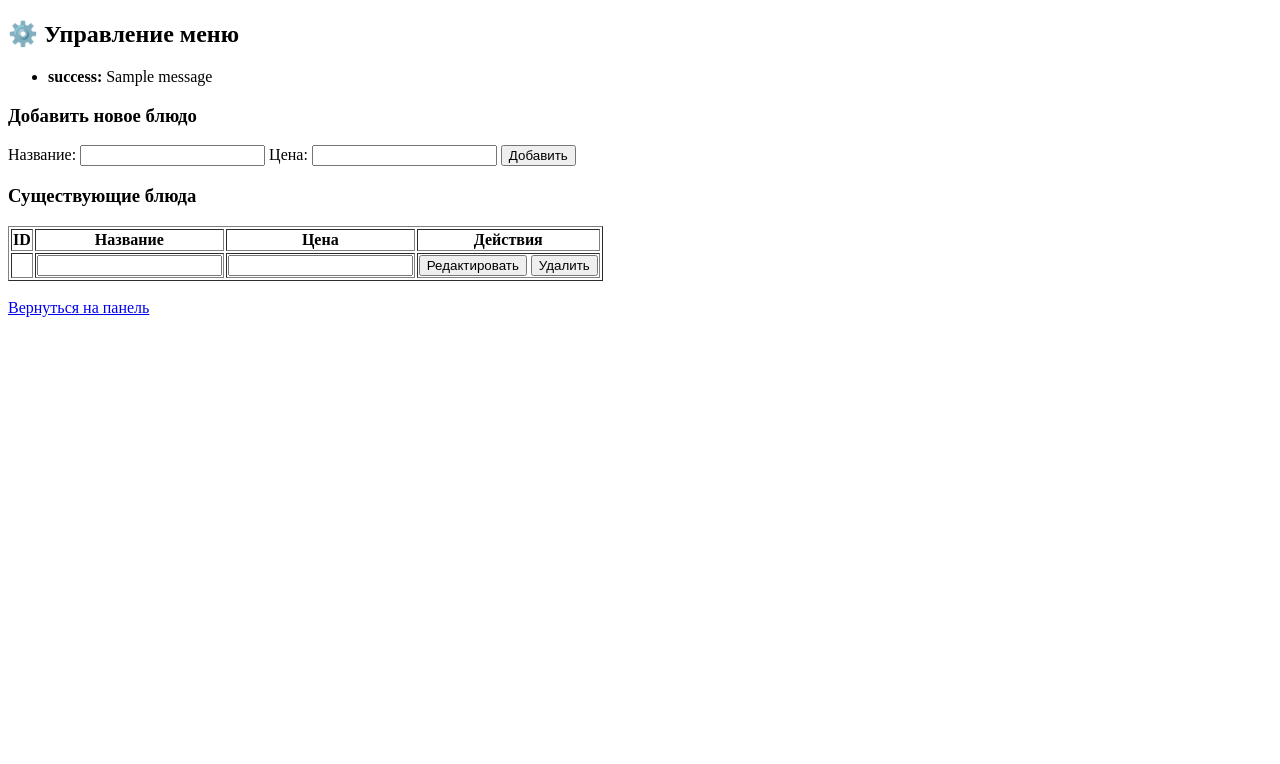
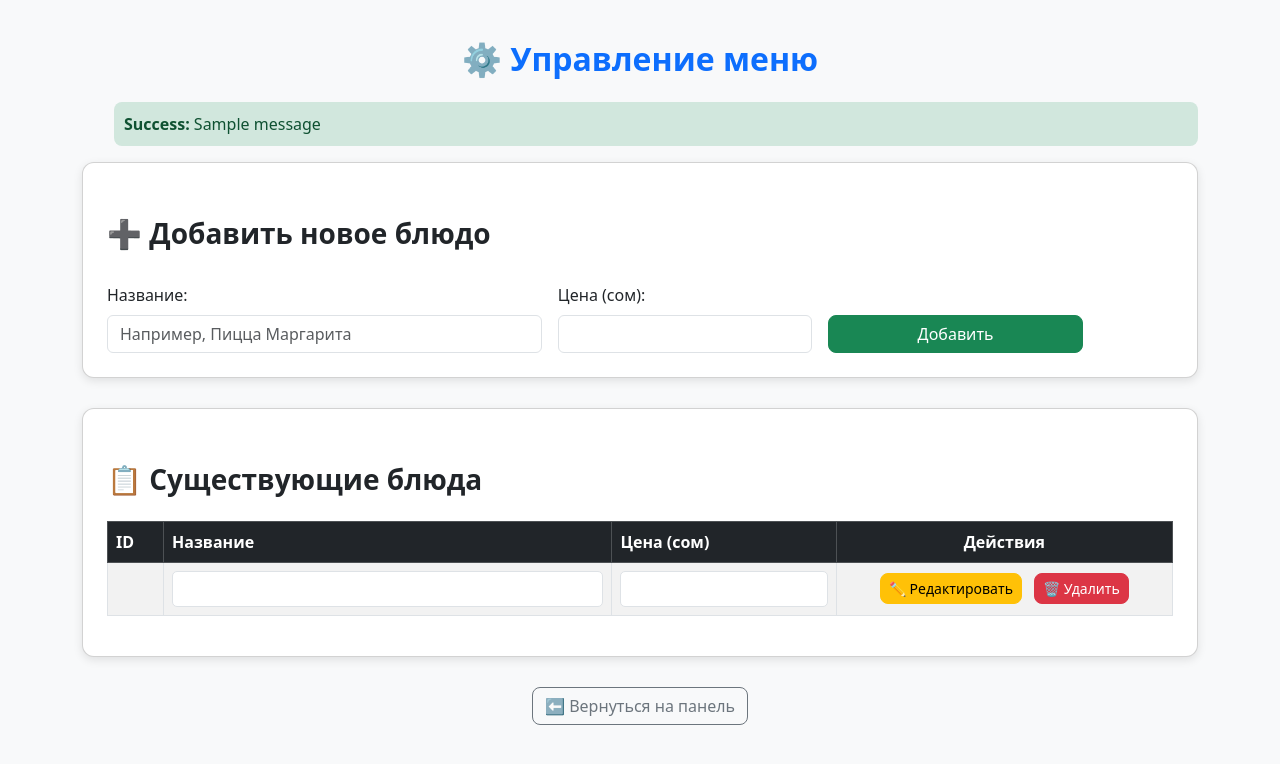
Before and after one commit to Edaway/Stolovaya, a Flask app: template templates/manage_menu.html in a window 1280 px wide. Shown: the top 764 px of the page. Run offline with Flask 3, Linux system fonts and the light colour scheme; the template is opened without the code that fills it: most values are stand-ins (such as "Sample title", 1, 10 or a date in 2020); one stand-in notice (Sample message) is shown.

Commit message:
исправление (управление меню)

```diff
--- a/templates/manage_menu.html
+++ b/templates/manage_menu.html
@@ -3,54 +3,122 @@
 <head>
     <meta charset="UTF-8">
     <title>Управление меню</title>
+    <link href="https://cdn.jsdelivr.net/npm/bootstrap@5.3.2/dist/css/bootstrap.min.css" rel="stylesheet">
+    <style>
+        body {
+            background-color: #f8f9fa;
+            padding: 40px;
+        }
+        h2 {
+            font-weight: 700;
+            color: #0d6efd;
+            margin-bottom: 20px;
+        }
+        h3 {
+            margin-top: 30px;
+            font-weight: 600;
+        }
+        .card {
+            border-radius: 12px;
+            box-shadow: 0 3px 10px rgba(0,0,0,0.1);
+            margin-bottom: 30px;
+        }
+        .btn-custom {
+            border-radius: 8px;
+        }
+        table input {
+            width: 100%;
+            border: 1px solid #dee2e6;
+            border-radius: 5px;
+            padding: 5px;
+        }
+        .flash-messages li {
+            list-style: none;
+            padding: 10px;
+            margin-bottom: 10px;
+            border-radius: 8px;
+        }
+        .flash-messages .success {
+            background-color: #d1e7dd;
+            color: #0f5132;
+        }
+        .flash-messages .error {
+            background-color: #f8d7da;
+            color: #842029;
+        }
+    </style>
 </head>
 <body>
-    <h2>⚙️ Управление меню</h2>
+<div class="container">
+    <h2 class="text-center mb-4">⚙️ Управление меню</h2>
 
+    <!-- Сообщения Flask -->
     {% with messages = get_flashed_messages(with_categories=true) %}
       {% if messages %}
-        <ul>
+        <ul class="flash-messages">
         {% for category, message in messages %}
-          <li><strong>{{ category }}:</strong> {{ message }}</li>
+          <li class="{{ category }}"><strong>{{ category.title() }}:</strong> {{ message }}</li>
         {% endfor %}
         </ul>
       {% endif %}
     {% endwith %}
 
-    <h3>Добавить новое блюдо</h3>
-    <form method="POST">
+    <!-- Добавить новое блюдо -->
+    <div class="card p-4">
+        <h3>➕ Добавить новое блюдо</h3>
+        <form method="POST" class="row g-3 align-items-end mt-2">
             <input type="hidden" name="action" value="add">
-        Название: <input type="text" name="name" required>
-        Цена: <input type="number" name="price" step="0.01" required>
-        <button type="submit">Добавить</button>
+            <div class="col-md-5">
+                <label class="form-label">Название:</label>
+                <input type="text" class="form-control" name="name" placeholder="Например, Пицца Маргарита" required>
+            </div>
+            <div class="col-md-3">
+                <label class="form-label">Цена (сом):</label>
+                <input type="number" class="form-control" name="price" step="0.01" required>
+            </div>
+            <div class="col-md-3">
+                <button type="submit" class="btn btn-success w-100 btn-custom">Добавить</button>
+            </div>
         </form>
+    </div>
 
-    <h3>Существующие блюда</h3>
-    <table border="1">
+    <!-- Существующие блюда -->
+    <div class="card p-4">
+        <h3>📋 Существующие блюда</h3>
+        <table class="table table-striped table-bordered align-middle mt-3">
+            <thead class="table-dark">
                 <tr>
-            <th>ID</th>
-            <th>Название</th>
-            <th>Цена</th>
-            <th>Действия</th>
+                    <th style="width: 5%">ID</th>
+                    <th style="width: 40%">Название</th>
+                    <th style="width: 20%">Цена (сом)</th>
+                    <th style="width: 30%" class="text-center">Действия</th>
                 </tr>
+            </thead>
+            <tbody>
                 {% for item in menu_items %}
                 <tr>
                     <form method="POST">
                         <td>{{ item.id }}</td>
                         <td><input type="text" name="name" value="{{ item.name }}" required></td>
                         <td><input type="number" name="price" value="{{ item.price }}" step="0.01" required></td>
-                <td>
+                        <td class="text-center">
                             <input type="hidden" name="id" value="{{ item.id }}">
-                    <button type="submit" name="action" value="edit">Редактировать</button>
-                    <button type="submit" name="action" value="delete">Удалить</button>
+                            <button type="submit" name="action" value="edit" class="btn btn-warning btn-sm me-2 btn-custom">✏️ Редактировать</button>
+                            <button type="submit" name="action" value="delete" class="btn btn-danger btn-sm btn-custom"
+                                    onclick="return confirm('Удалить блюдо {{ item.name }}?');">🗑 Удалить</button>
                         </td>
                     </form>
                 </tr>
                 {% endfor %}
+            </tbody>
         </table>
+    </div>
 
-    <br>
-    <a href="{{ url_for('dashboard') }}">Вернуться на панель</a>
+    <div class="text-center mt-4">
+        <a href="{{ url_for('dashboard') }}" class="btn btn-outline-secondary btn-custom">⬅ Вернуться на панель</a>
+    </div>
+</div>
 
+<script src="https://cdn.jsdelivr.net/npm/bootstrap@5.3.2/dist/js/bootstrap.bundle.min.js"></script>
 </body>
 </html>
```
Lines whose indentation alone changed are shown as unchanged.
